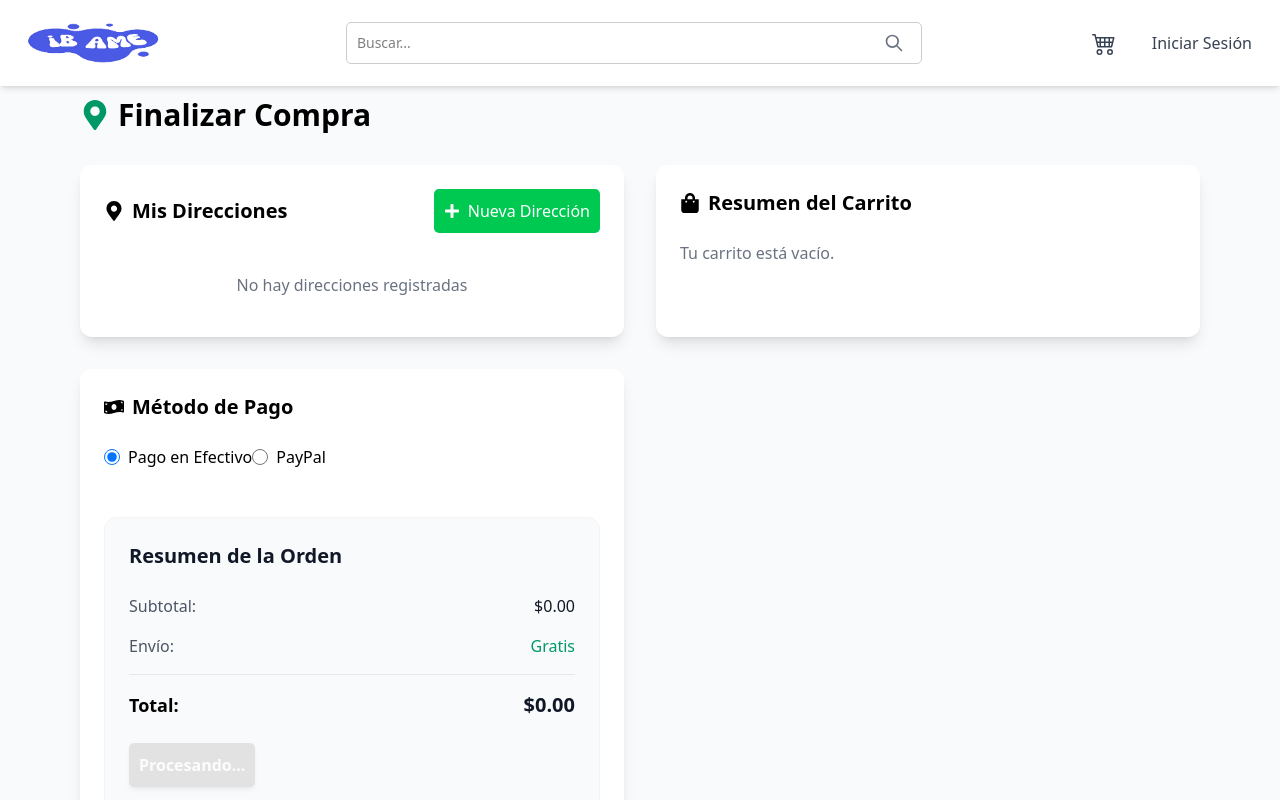
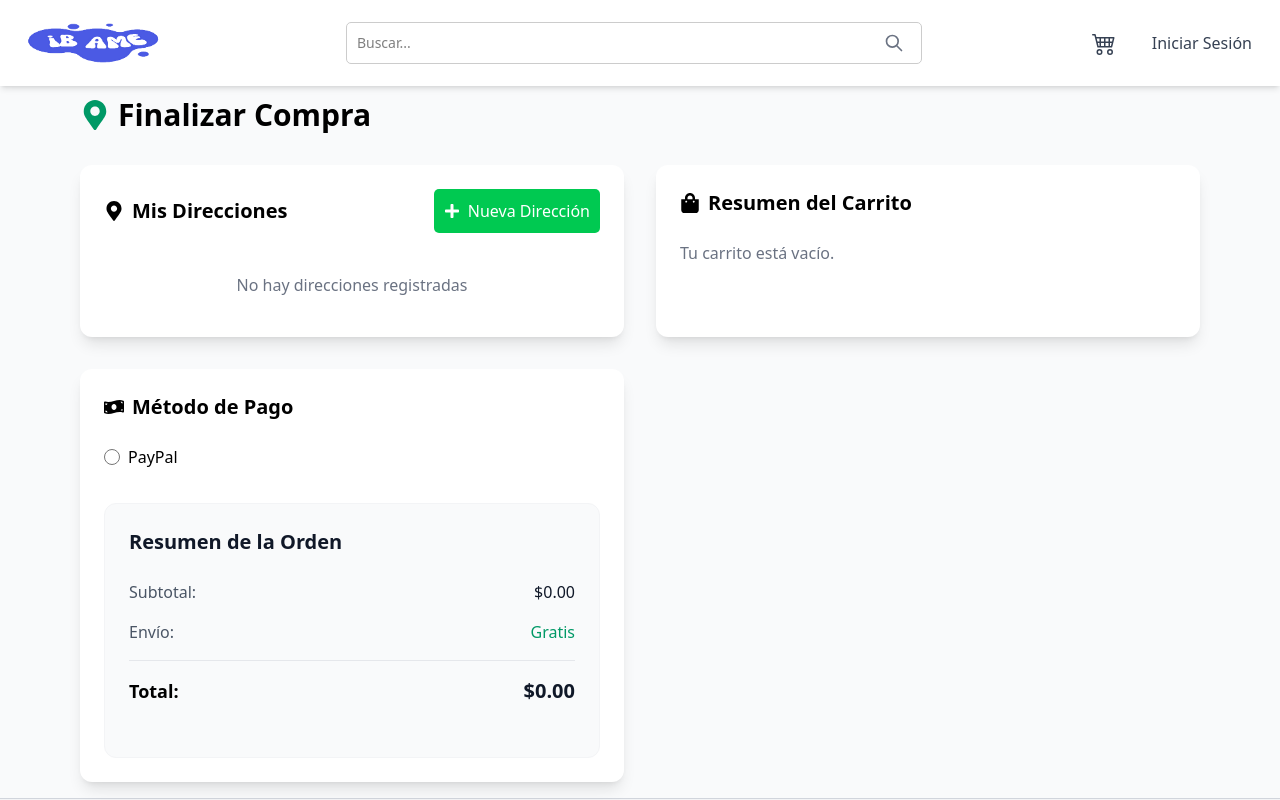
Before and after one commit to imkawe/test, a React (Vite) app: page /checkout in a window 1280 px wide. Shown: the top 800 px of the page. Built offline with nearby package versions, Linux system fonts and the light colour scheme; sample sign-in values are in the browser's storage.

Commit message:
update12

```diff
--- a/src/pages/Checkout.jsx
+++ b/src/pages/Checkout.jsx
@@ -421,17 +421,7 @@ const Checkout = () => {
             </h2>
 
             <div className="space-y-4">
-              <label className="inline-flex items-center">
-                <input
-                  type="radio"
-                  name="paymentMethod"
-                  value="cash"
-                  checked={paymentMethod === "cash"}
-                  onChange={() => setPaymentMethod("cash")}
-                  className="form-radio h-4 w-4 text-indigo-600 transition duration-150 ease-in-out"
-                />
-                <span className="ml-2">Pago en Efectivo</span>
-              </label>
+
 
               <label className="inline-flex items-center">
                 <input
@@ -493,11 +483,8 @@ const Checkout = () => {
                 )
               ) : (
                 <button
-                  onClick={handleCreateOrder}
-                  disabled={loading || !selectedAddressId}
-                  className="mt-6 w-full flex items-center justify-center gap-2 py-4 px-6 bg-emerald-600 hover:bg-emerald-700 text-white rounded-lg font-semibold transition-colors shadow-md disabled:bg-gray-300 disabled:cursor-not-allowed"
-                >
-                  {loading ? "Procesando..." : "Confirmar Orden"}
+              >
+
                 </button>
               )}
             </div>
```
